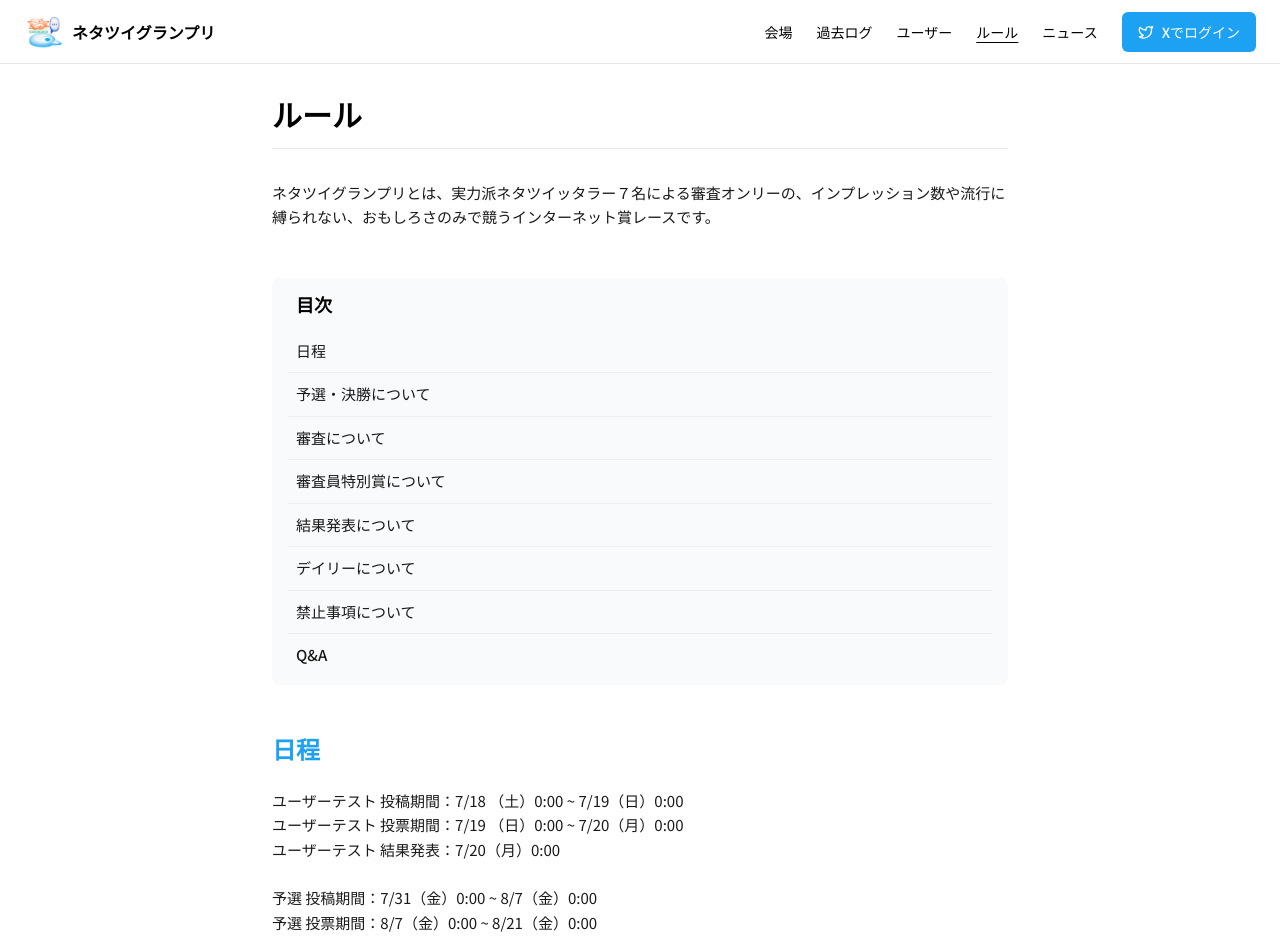
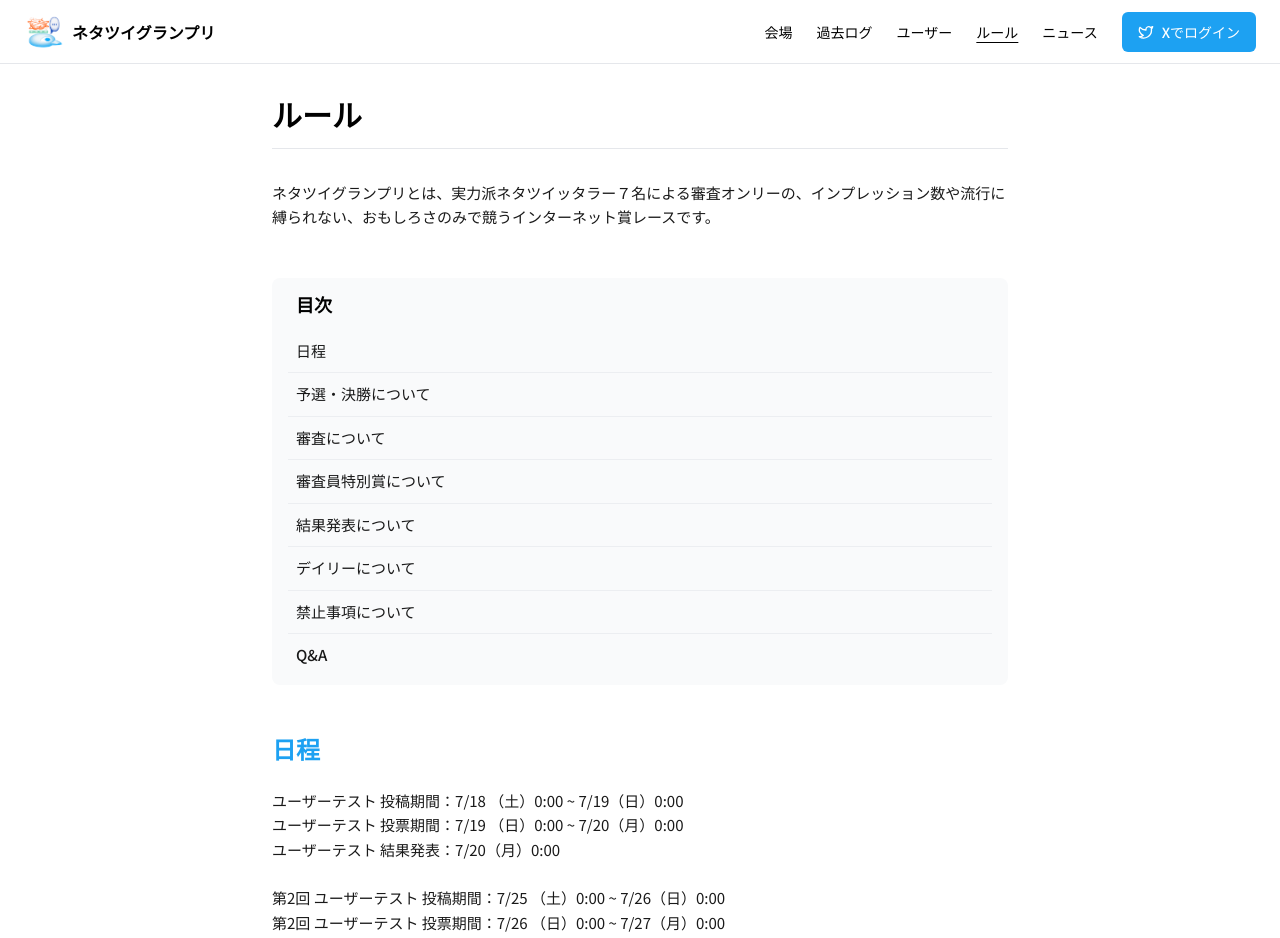
Before and after one commit to Megane14916/netatwi-frontend, a Next.js app: page /rules in a window 1280 px wide. Shown: the top 938 px of the page. Built offline with nearby package versions, Linux system fonts and the light colour scheme; no server answers.

Commit message:
ルール

```diff
--- a/app/rules/page.tsx
+++ b/app/rules/page.tsx
@@ -78,7 +78,7 @@ export default function RulesPage() {
                         </h2>
                         <div className="space-y-6">
                             <div className="text-[15px] leading-relaxed text-black/90 dark:text-white/90">
-                                <p>ユーザーテスト 投稿期間：7/18 （土）0:00 ~ 7/19（日）0:00</p><p>ユーザーテスト 投票期間：7/19 （日）0:00 ~ 7/20（月）0:00</p><p>ユーザーテスト 結果発表：7/20（月）0:00</p><br></br><p>予選 投稿期間：7/31（金）0:00 ~ 8/7（金）0:00</p><p>予選 投票期間：8/7（金）0:00 ~ 8/21（金）0:00</p><p>予選 結果発表：8/21（金）0:00</p><br></br><p>決勝 投稿期間：8/21（金）0:00 ~ 8/28（金）0:00</p><p>決勝 投票期間：8/28（金）0:00 ~ 9/11（金）0:00</p><p>決勝 結果発表：9/11（金）0:00</p>
+                                <p>ユーザーテスト 投稿期間：7/18 （土）0:00 ~ 7/19（日）0:00</p><p>ユーザーテスト 投票期間：7/19 （日）0:00 ~ 7/20（月）0:00</p><p>ユーザーテスト 結果発表：7/20（月）0:00</p><br></br><p>第2回 ユーザーテスト 投稿期間：7/25 （土）0:00 ~ 7/26（日）0:00</p><p>第2回 ユーザーテスト 投票期間：7/26 （日）0:00 ~ 7/27（月）0:00</p><p>第2回 ユーザーテスト 結果発表：7/27（月）0:00</p><br></br><p>予選 投稿期間：7/31（金）0:00 ~ 8/7（金）0:00</p><p>予選 投票期間：8/7（金）0:00 ~ 8/21（金）0:00</p><p>予選 結果発表：8/21（金）0:00</p><br></br><p>決勝 投稿期間：8/21（金）0:00 ~ 8/28（金）0:00</p><p>決勝 投票期間：8/28（金）0:00 ~ 9/11（金）0:00</p><p>決勝 結果発表：9/11（金）0:00</p>
                             </div>
                         </div>
                     </section>
--- a/components/ResultPostCard.tsx
+++ b/components/ResultPostCard.tsx
@@ -144,7 +144,7 @@ export default function ResultPostCard({ post, currentUser, onToggleBookmark, co
 
   // シェア機能
   const handleShare = () => {
-    const contestName = post.contest?.name || 'ネタツイ大会';
+    const contestName = post.contest?.name || 'ネタツイグランプリ';
     const rankText = post.rank ? `${post.rank}位　` : '';
 
     const url = window.location.href;
```
